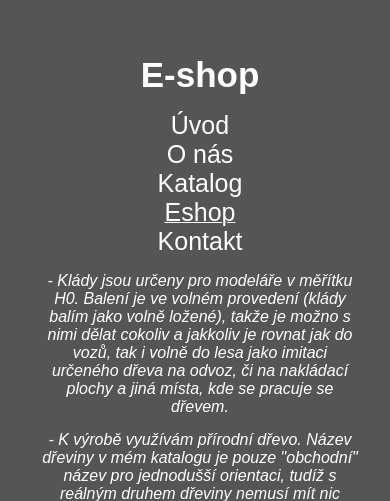
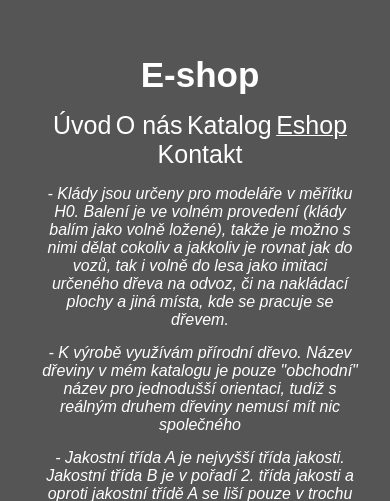
Before and after one commit to KnapFilip/Logmodel, a PHP site: page /eshop.html in a window 390 px wide; the page is wider, and only the part inside the window is pictured. Shown: the part 301-802 px from the top of that part. Run offline with PHP 8.4, Linux system fonts and the light colour scheme.

Commit message:
Adjust header width to 100vw and change navigation link display to inline-block for improved layout

```diff
--- a/css/eshop.css
+++ b/css/eshop.css
@@ -26,7 +26,7 @@ header {
     padding: 50px 0;
     background-position: center center;
     height: 300px;
-    width: 100%;
+    width: 100vw;
 }
 
 /* 🔹 Nadpisy a odstavce */
@@ -209,7 +209,7 @@ option {
     }
 
     nav ul li {
-        display: block; /* Stack navigation links on mobile */
+        display: inline-block; /* Stack navigation links on mobile */
         margin-right: 0;
     }
 
```
